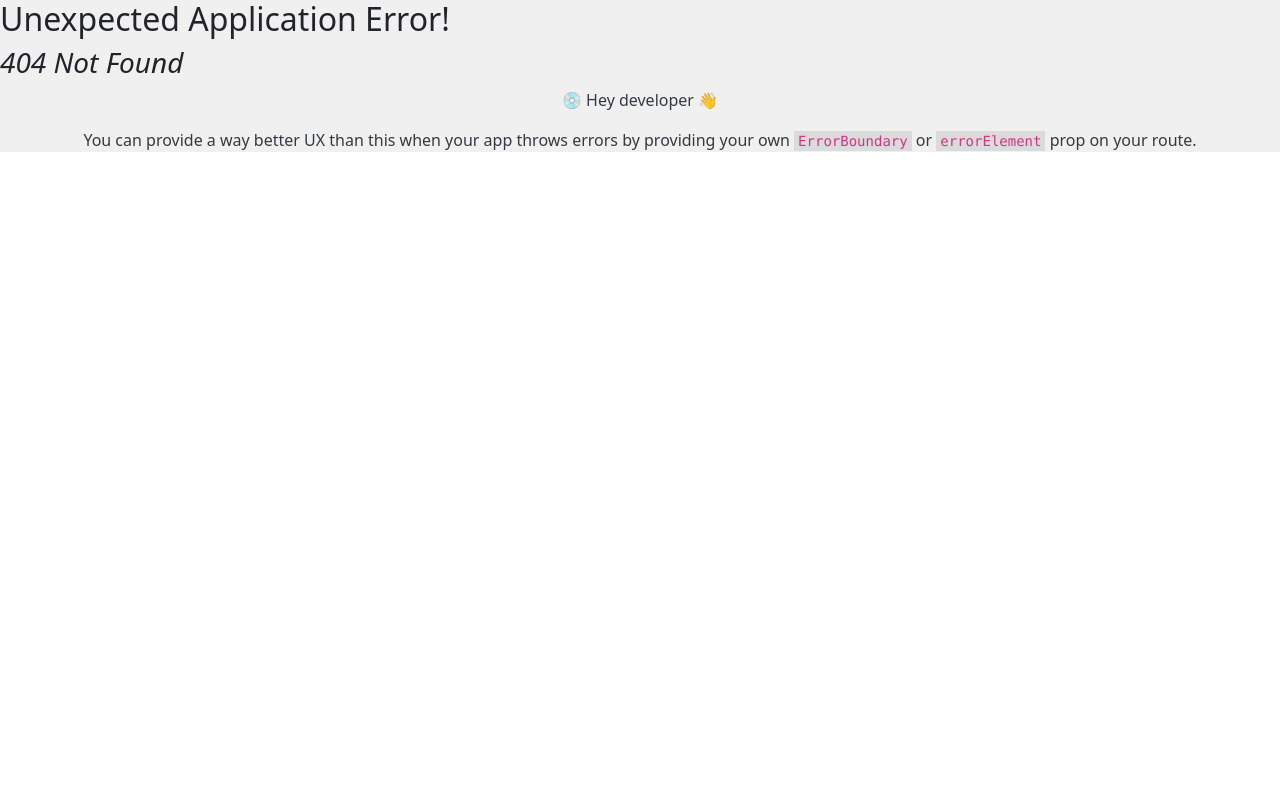
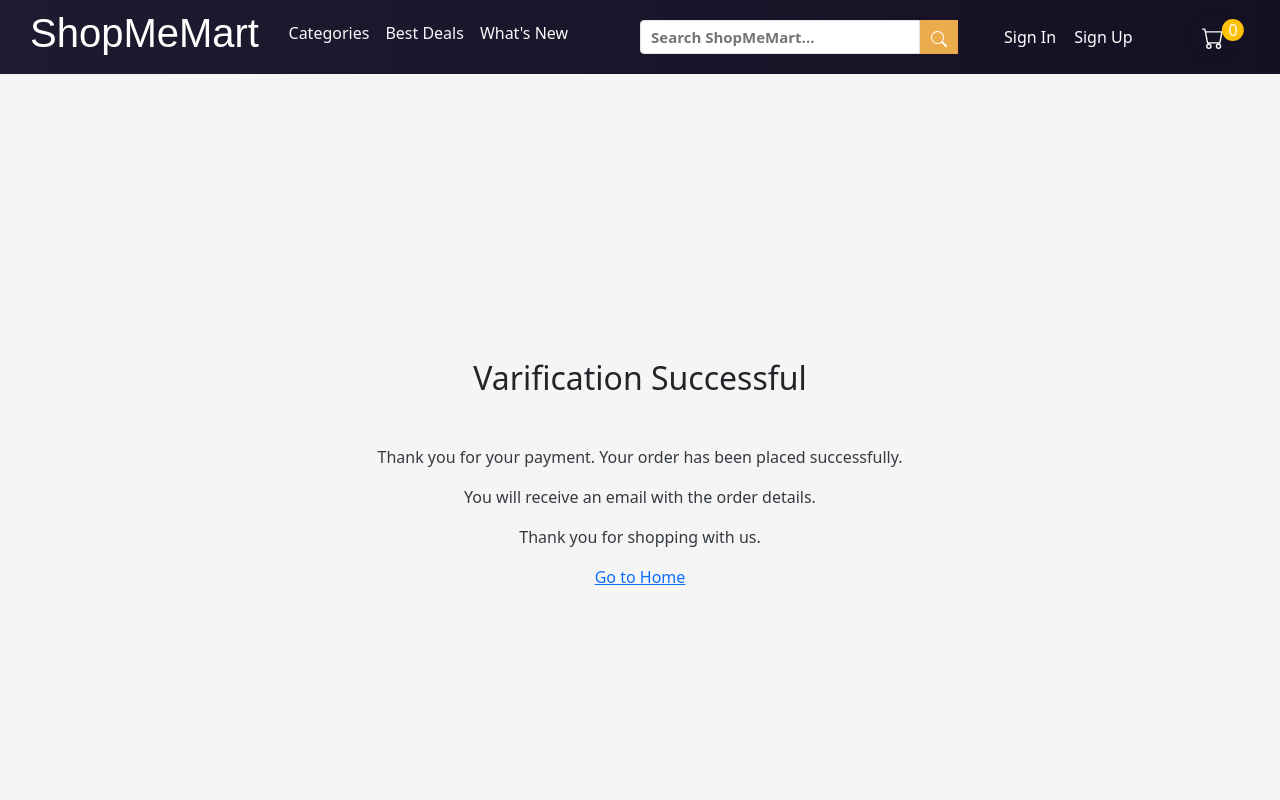
Before and after one commit to D-Unique/Shopmemart, a React (Vite) app in the folder Frontend/: page /cart/verify in a window 1280 px wide. Before the commit this address had no page. Shown: the top 800 px of the page. Built offline with nearby package versions, Linux system fonts and the light colour scheme.

Commit message:
completed payment workflow

```diff
--- a/Frontend/src/components/Nav.tsx
+++ b/Frontend/src/components/Nav.tsx
@@ -1,4 +1,4 @@
-import { NavLink } from "react-router-dom";
+import { NavLink, Link} from "react-router-dom";
 import Col from "react-bootstrap/esm/Col";
 import Row from "react-bootstrap/esm/Row";
 import "../styles/components/Nav.css";
@@ -9,7 +9,7 @@ export default function Nav() {
     <>
       <Row className="mt-1">
         <Col xs="5" className="d-flex justify-content-left align-items-center no-padding">
-          <h1 id="logo">ShopMeMart</h1>
+         <Link to={'/'} className="logo"> <h1 id="logo">ShopMeMart</h1></Link>
         </Col>
         <Col xs="6" className="d-flex justify-content-center align-items-center no-padding">
           {pMenus.map((menu, index) => {
--- a/Frontend/src/components/cart/Macrocart.tsx
+++ b/Frontend/src/components/cart/Macrocart.tsx
@@ -13,7 +13,9 @@ function MacroCart({ data }: { data: DbProducts[] }) {
 
   return (
     <>
-      {data.map((item: DbProducts) => (
+      { (!data) ? <div> No products found </div>:
+
+        data.map((item: DbProducts) => (
         <Col xs={2} className="product-single-item m-0 mb-3" key={item._id}>
           <div className='product-tab-thumbnail-wrap'>
 
--- a/Frontend/src/pages/CheckOutPage.tsx
+++ b/Frontend/src/pages/CheckOutPage.tsx
@@ -73,7 +73,8 @@ function CheckOutPage() {
       }),
     })
     const data = await response.json()
-    console.log(data);
+    window.location.href = data.data.authorization_url;
+    return
     }
 
 
--- a/Frontend/src/pages/PaymentVarify.tsx
+++ b/Frontend/src/pages/PaymentVarify.tsx
@@ -1,8 +1,15 @@
+import { Link } from 'react-router-dom';
+import '../styles/pages/PaymentVarify.css';
+function PaymentVarify() {
+  localStorage.removeItem('cartproducts');
+  return (
+    <div className="PaymentVarify">
+      <h2 className='mb-5'>Varification Successful</h2>
+      <p>Thank you for your payment. Your order has been placed successfully.</p>
+      <p>You will receive an email with the order details.</p>
+      <p>Thank you for shopping with us.</p>
+      <Link to={"/"}>Go to Home</Link>
 
-function PaymentVarify() {
-  return (
-    <div>
-      <h3>Varify</h3>
     </div>
   )
 }
--- a/Frontend/src/styles/components/Nav.css
+++ b/Frontend/src/styles/components/Nav.css
@@ -3,8 +3,11 @@
     color: white;
     padding-left: 25px;
     margin-bottom: 0;
+    text-decoration: none;
 }
-
+.logo {
+    text-decoration: none;
+}
 #pmenus {
     text-decoration: none;
 }
--- /dev/null
+++ b/Frontend/src/styles/pages/PaymentVarify.css
@@ -0,0 +1,9 @@
+.PaymentVarify {
+    display: flex;
+    flex-direction: column;
+    justify-content: center;
+    align-items: center;
+    height: 100vh;
+    width: 100%;
+    background-color: #f5f5f5;
+}
```
Also changed, not shown: Frontend/src/App.tsx (+5 -5 lines), 1 other file (tests, documents, lock files or other folders).
